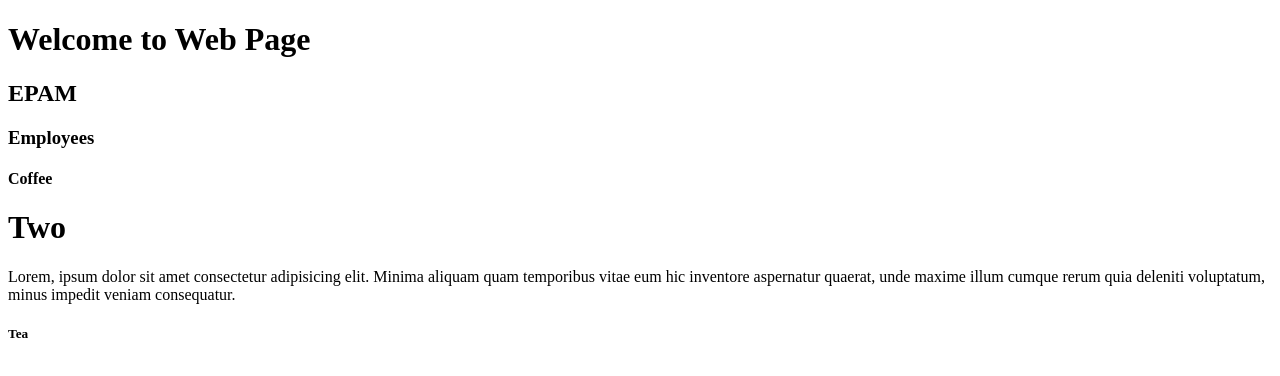
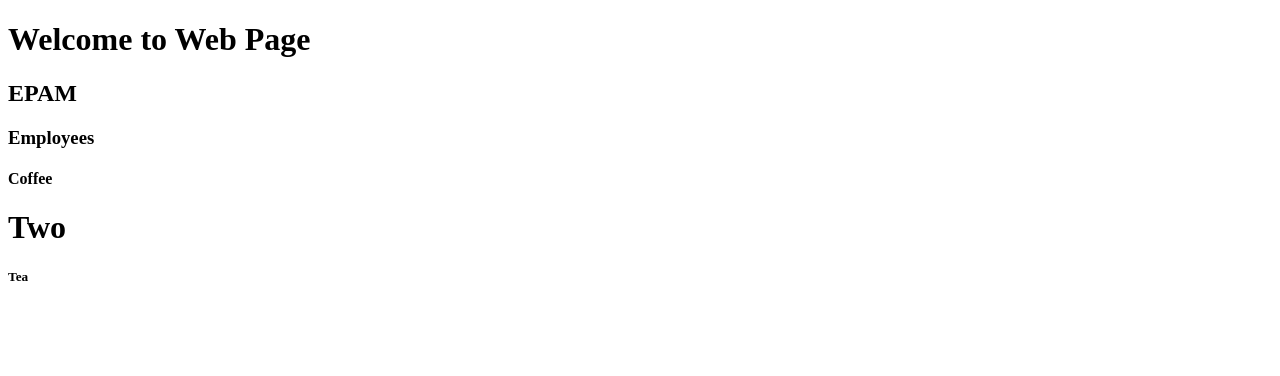
Before and after one commit to prajwaldpepam/Pandas, a plain HTML site: page index.html in a window 1280 px wide. Drawn offline with Linux system fonts and the light colour scheme.

Commit message:
Revert "pargrapibahsdfb" I am sorry This reverts commit b9b6faf8f58b3bc530699e98725c3386ae1ed236.

```diff
--- a/index.html
+++ b/index.html
@@ -12,7 +12,7 @@
         <h4>Coffee</h4>
 
         <h1>Two</h1>
-        <p>Lorem, ipsum dolor sit amet consectetur adipisicing elit. Minima aliquam quam temporibus vitae eum hic inventore aspernatur quaerat, unde maxime illum cumque rerum quia deleniti voluptatum, minus impedit veniam consequatur.</p>
+
         <h5>Tea</h5>
 
     </body>
```
